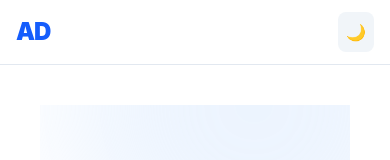
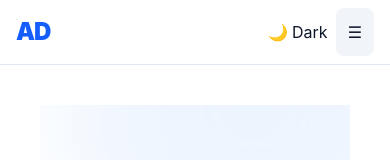
Before and after one commit to kornelius-learn2022/cv-mr-amsal, a React (Vite) app in the folder cv-mr-amsal/: page / in a window 390 px wide. Shown: the top 160 px of the page. Built offline with nearby package versions, Linux system fonts and the light colour scheme.

Commit message:
memperbaiki side bar dark and light

```diff
--- a/cv-mr-amsal/src/App.jsx
+++ b/cv-mr-amsal/src/App.jsx
@@ -99,21 +99,41 @@ const CV_DATA = {
         "Finalist in the Innovative Teacher of Surabaya competition (2023)",
     },
   ],
-  contact: {
-    phone: "+685731353511",
-    email: "amsalnugroho63@guru.smp.belajar.id",
-    instagram: "@amsaldwi",
-    address: "Manyar Dukuh 40, Surabaya",
-  },
 };
 
 function App() {
   const [isLoading, setIsLoading] = useState(true);
   const [fadeLoading, setFadeLoading] = useState(false);
-
   const [darkMode, setDarkMode] = useState(false);
   const sectionRef = useRef(null);
   const [isVisible, setIsVisible] = useState(false);
+
+  const [navMenu, setNavMenu] = useState(true);
+  const [showSide, setshowSide] = useState(false);
+
+  //sidebar
+  (useEffect(() => {
+    const handleResize = () => {
+      // 768px biasanya menjadi batas standar untuk tablet/HP (mirip 'md' di Tailwind)
+      if (window.innerWidth < 700) {
+        setshowSide(true);
+      } else {
+        setshowSide(false);
+      }
+    };
+    handleResize();
+
+    // Pasang "pendengar" (event listener) untuk setiap perubahan ukuran layar
+    window.addEventListener("resize", handleResize);
+
+    // Proses pembersihan (Cleanup function)
+    // Sangat penting agar tidak terjadi memory leak saat komponen dihapus
+    return () => {
+      window.removeEventListener("resize", handleResize);
+    };
+  }),
+    []);
+
   // Fungsi toggle tema
   const toggleDarkMode = () => {
     setDarkMode(!darkMode);
@@ -170,7 +190,7 @@ function App() {
     { name: "Awards", href: "#awards" },
     { name: "Contact", href: "#contact" },
   ];
-  console.log(isLoading);
+
   return (
     <div className="min-h-screen bg-white dark:bg-slate-900 text-slate-900 dark:text-white transition-colors duration-300">
       {isLoading && (
@@ -233,15 +253,51 @@ function App() {
               </a>
             ))}
           </div>
-
+          <div>
+            <button onClick={toggleDarkMode}>
+              {darkMode ? "☀️ Light" : "🌙 Dark"}
+            </button>
+            {showSide &&
+              (navMenu ? (
+                <button
+                  className="ml-2 p-3 rounded-lg bg-slate-100 dark:bg-slate-800 hover:ring-2 ring-blue-400 transition-all"
+                  onClick={() => setNavMenu(false)}
+                >
+                  ☰
+                </button>
+              ) : (
+                <button
+                  className="ml-2 py-3 px-3.5 rounded-lg bg-slate-100 dark:bg-slate-800 hover:ring-2 ring-blue-400 transition-all"
+                  onClick={() => setNavMenu(true)}
+                >
+                  X
+                </button>
+              ))}
+          </div>
           {/* Kanan: Dark Mode Toggle */}
-          <button
-            onClick={toggleDarkMode}
-            className="p-2 rounded-lg bg-slate-100 dark:bg-slate-800 hover:ring-2 ring-blue-400 transition-all"
-          >
-            {darkMode ? "☀️" : "🌙"}
-          </button>
         </div>
+        {!navMenu && (
+          // Menggunakan 'absolute' atau 'fixed' dengan z-index tinggi agar menu melayang di atas konten web
+          // bg-transparent memastikan sisa layar di bawah menu tidak tertutup warna apapun
+          <div className="absolute left-0 w-full z-50 bg-transparent transition-colors duration-300">
+            {/* Container menu: Background putih, bayangan di bawah (shadow-md), dan ujung bawah melengkung */}
+            <div className="w-full bg-white flex flex-col shadow-md rounded-b-xl overflow-hidden pb-4 pt-2">
+              {/* Item 1 */}
+              {/* hover:bg-gray-50 dan hover:text-blue-600 memberikan efek saat disentuh */}
+              {navLinks.map((link) => (
+                <a
+                  key={link.name}
+                  href={link.href}
+                  className="hover:text-blue-500 transition-colors"
+                >
+                  <div className="py-3 px-6 text-gray-500 hover:bg-gray-50 hover:text-blue-600 cursor-pointer transition-all duration-200 flex justify-between items-center">
+                    <h2 className="text-[17px] font-light">{link.name}</h2>
+                  </div>
+                </a>
+              ))}
+            </div>
+          </div>
+        )}
       </nav>
 
       {/* Konten dummy untuk testing scroll */}
```
